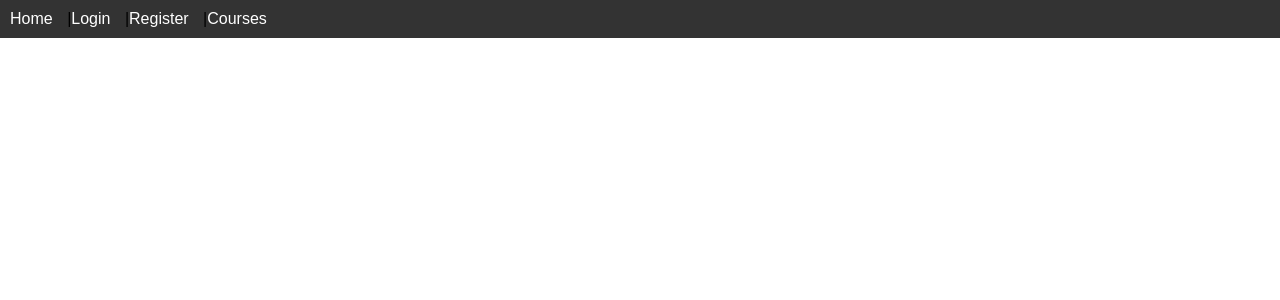
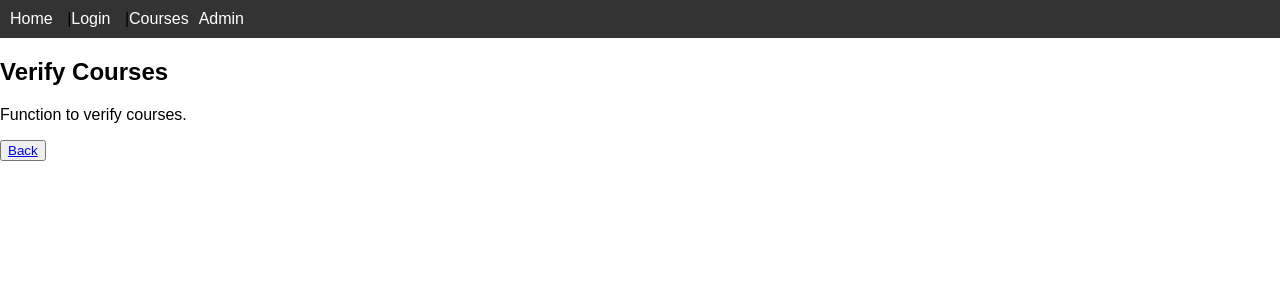
Before and after one commit to trangtanduoc/primary-math-learn-web, a React (Create React App) app: page /admin/verify-courses in a window 1280 px wide. Shown: the top 300 px of the page. Built offline with nearby package versions, Linux system fonts and the light colour scheme.

Commit message:
Xóa trang registerPage tích hợp chung vào login và thêm Trang của Admin
Tích hợp trang register chung vào login code thêm những chức năng của Admin có trong Use case

```diff
--- /dev/null
+++ b/src/Admin/AdminDashboard.jsx
@@ -0,0 +1,14 @@
+import React from 'react';
+import { Link } from 'react-router-dom';
+
+const AdminDashboard = () => {
+  return (
+    <div>
+      <h1>Admin Dashboard</h1>
+      <button><Link to="/admin/manage-accounts">Manage Accounts</Link></button>
+      <button><Link to="/admin/manage-courses">Manage Courses</Link></button>
+    </div>
+  );
+};
+
+export default AdminDashboard;
--- /dev/null
+++ b/src/Admin/BanUser.jsx
@@ -0,0 +1,14 @@
+import React from 'react';
+import { Link } from 'react-router-dom';
+
+const BanUser = () => {
+  return (
+    <div>
+      <h2>Ban User</h2>
+      <p>Function to ban users.</p>
+      <button><Link to="/admin/manage-accounts">Back</Link></button>
+    </div>
+  );
+};
+
+export default BanUser;
--- /dev/null
+++ b/src/Admin/DeleteCourses.jsx
@@ -0,0 +1,14 @@
+import React from 'react';
+import { Link } from 'react-router-dom';
+
+const DeleteCourses = () => {
+  return (
+    <div>
+      <h2>Delete Courses</h2>
+      <p>Function to delete courses.</p>
+      <button><Link to="/admin/manage-courses">Back</Link></button>
+    </div>
+  );
+};
+
+export default DeleteCourses;
--- /dev/null
+++ b/src/Admin/ManageAccounts.jsx
@@ -0,0 +1,17 @@
+import React from 'react';
+import { Link } from 'react-router-dom';
+
+const ManageAccounts = () => {
+  return (
+    <div>
+      <h2>Manage Accounts</h2>
+      <button><Link to="/admin/verify-center">Verify Center</Link></button>
+      <button><Link to="/admin/ban-user">Ban User</Link></button>
+      <button><Link to="/admin/update-user">Update User</Link></button>
+      <br /><br />
+      <button><Link to="/admin">Back</Link></button>
+    </div>
+  );
+};
+
+export default ManageAccounts;
--- /dev/null
+++ b/src/Admin/ManageCourses.jsx
@@ -0,0 +1,16 @@
+import React from 'react';
+import { Link } from 'react-router-dom';
+
+const ManageCourses = () => {
+  return (
+    <div>
+      <h2>Manage Courses</h2>
+      <button><Link to="/admin/delete-courses">Delete Courses</Link></button>
+      <button><Link to="/admin/verify-courses">Verify Courses</Link></button>
+      <br /><br />
+      <button><Link to="/admin">Back</Link></button>
+    </div>
+  );
+};
+
+export default ManageCourses;
--- /dev/null
+++ b/src/Admin/UpdateUser.jsx
@@ -0,0 +1,14 @@
+import React from 'react';
+import { Link } from 'react-router-dom';
+
+const UpdateUser = () => {
+  return (
+    <div>
+      <h2>Update User</h2>
+      <p>Function to update user information.</p>
+      <button><Link to="/admin/manage-accounts">Back</Link></button>
+    </div>
+  );
+};
+
+export default UpdateUser;
--- /dev/null
+++ b/src/Admin/VerifyCenter.jsx
@@ -0,0 +1,14 @@
+import React from 'react';
+import { Link } from 'react-router-dom';
+
+const VerifyCenter = () => {
+  return (
+    <div>
+      <h2>Verify Center</h2>
+      <p>Function to verify centers.</p>
+      <button><Link to="/admin/manage-accounts">Back</Link></button>
+    </div>
+  );
+};
+
+export default VerifyCenter;
--- /dev/null
+++ b/src/Admin/VerifyCourses.jsx
@@ -0,0 +1,14 @@
+import React from 'react';
+import { Link } from 'react-router-dom';
+
+const VerifyCourses = () => {
+  return (
+    <div>
+      <h2>Verify Courses</h2>
+      <p>Function to verify courses.</p>
+      <button><Link to="/admin/manage-courses">Back</Link></button>
+    </div>
+  );
+};
+
+export default VerifyCourses;
--- a/src/App.js
+++ b/src/App.js
@@ -1,8 +1,8 @@
 import { Routes, Route, Link } from 'react-router-dom';
 import HomePage from './pages/HomePage';
 import LoginPage from './pages/LoginPage';
-import RegisterPage from './pages/RegisterPage';
 import CoursesPage from './pages/CoursesPage';
+import AdminRoutes from './routes/AdminRoutes';
 
 function App() {
   return (
@@ -10,16 +10,17 @@ function App() {
       <nav>
         <Link to="/">Home</Link> |
         <Link to="/login">Login</Link> |
-        <Link to="/register">Register</Link> |
         <Link to="/courses">Courses</Link>
+        <Link to="/admin">Admin</Link>
       </nav>
 
       <Routes>
         <Route path="/" element={<HomePage />} />
         <Route path="/login" element={<LoginPage />} />
-        <Route path="/register" element={<RegisterPage />} />
         <Route path="/courses" element={<CoursesPage />} />
       </Routes>
+
+      <AdminRoutes />
     </div>
   );
 }
--- /dev/null
+++ b/src/routes/AdminRoutes.js
@@ -0,0 +1,26 @@
+import { Routes, Route } from 'react-router-dom';
+import AdminDashboard from '../Admin/AdminDashboard';
+import ManageAccounts from '../Admin/ManageAccounts';
+import VerifyCenter from '../Admin/VerifyCenter';
+import BanUser from '../Admin/BanUser';
+import UpdateUser from '../Admin/UpdateUser';
+import ManageCourses from '../Admin/ManageCourses';
+import DeleteCourses from '../Admin/DeleteCourses';
+import VerifyCourses from '../Admin/VerifyCourses';
+
+const AdminRoutes = () => {
+  return (
+    <Routes>
+      <Route path="/admin" element={<AdminDashboard />} />
+      <Route path="/admin/manage-accounts" element={<ManageAccounts />} />
+      <Route path="/admin/verify-center" element={<VerifyCenter />} />
+      <Route path="/admin/ban-user" element={<BanUser />} />
+      <Route path="/admin/update-user" element={<UpdateUser />} />
+      <Route path="/admin/manage-courses" element={<ManageCourses />} />
+      <Route path="/admin/delete-courses" element={<DeleteCourses />} />
+      <Route path="/admin/verify-courses" element={<VerifyCourses />} />
+    </Routes>
+  );
+};
+
+export default AdminRoutes;
```
